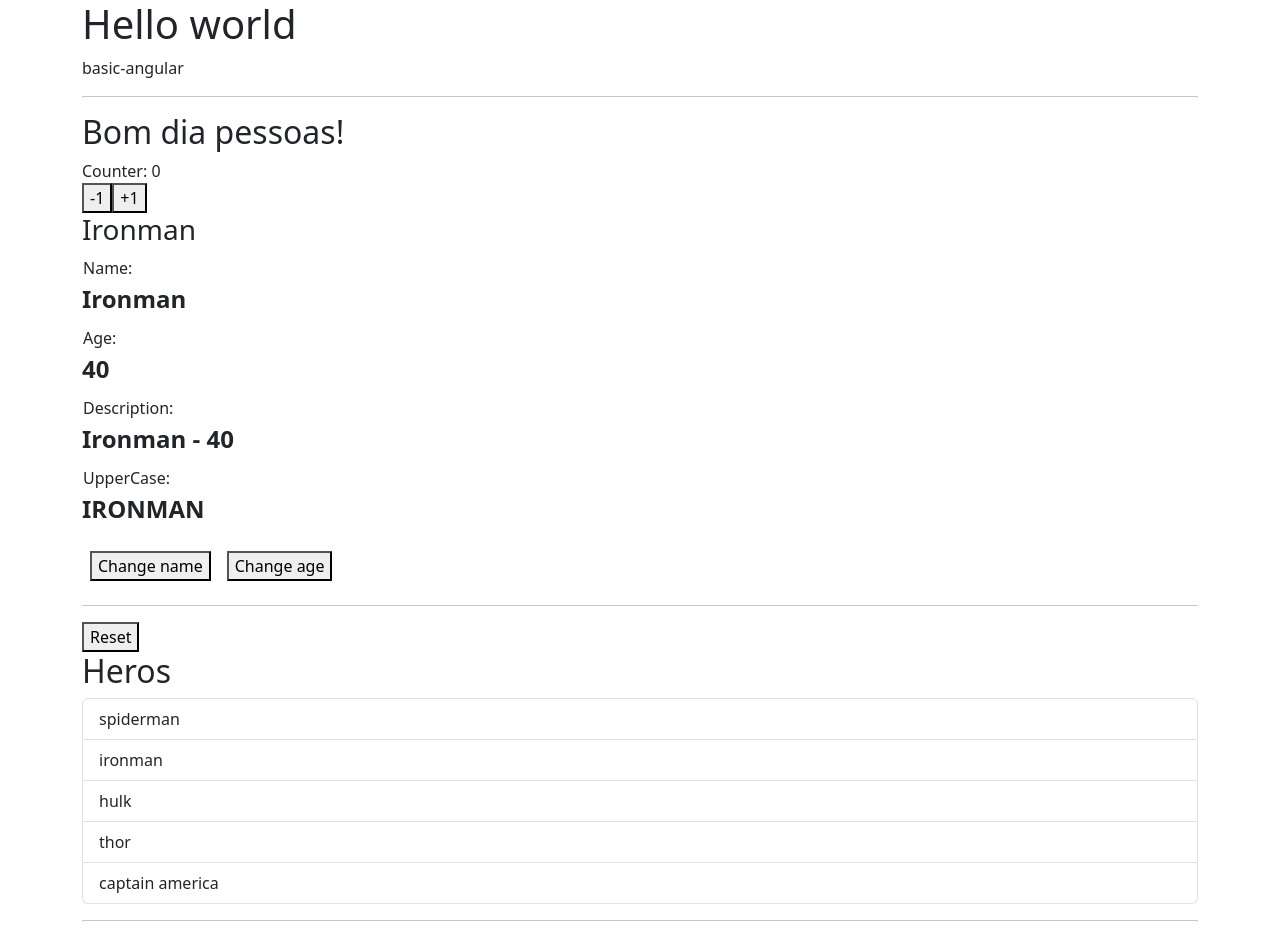
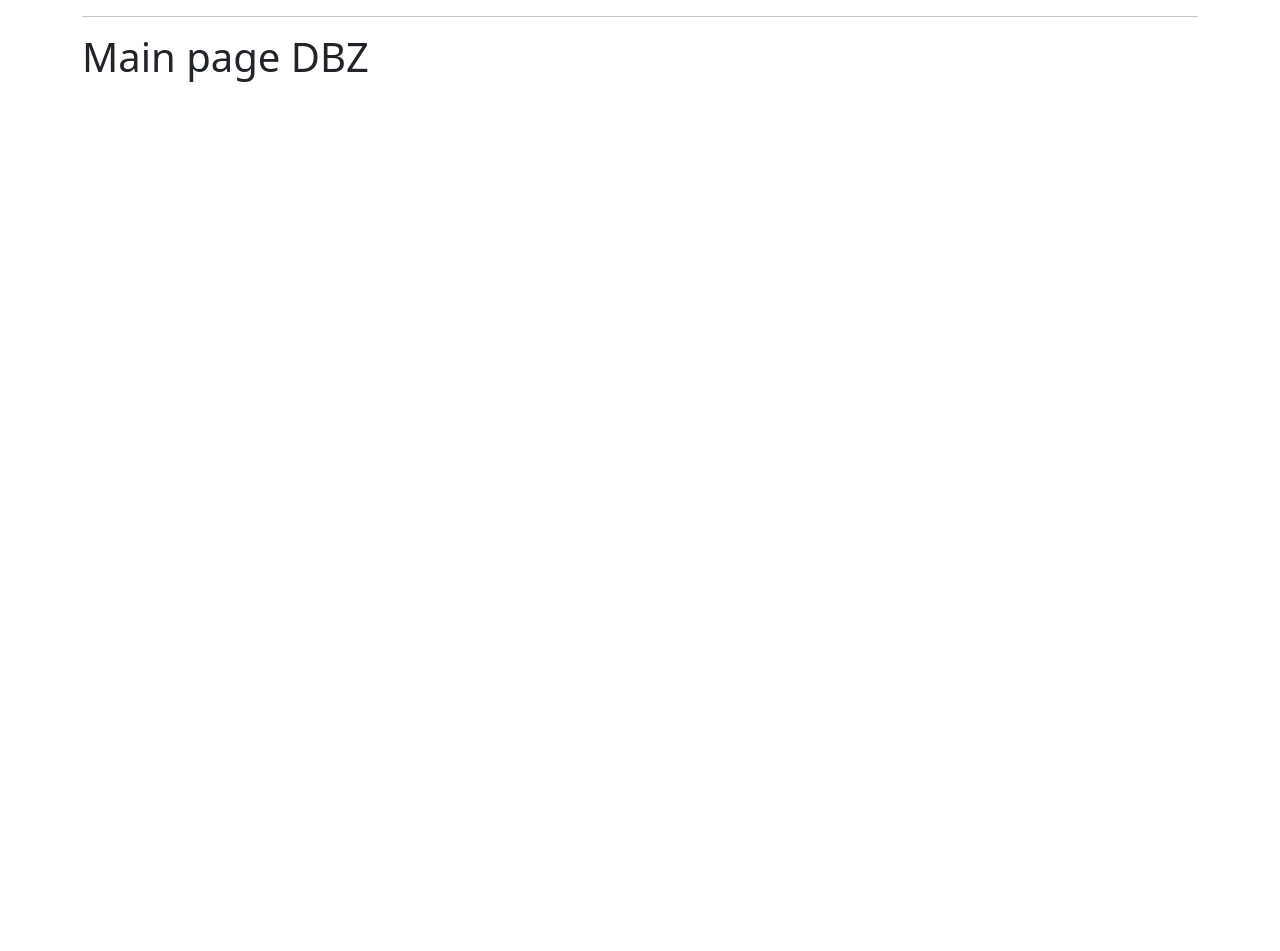
Before and after one commit to tomasVergara14/basics-angular, an Angular app: page / in a window 1280 px wide. Shown: the top 951 px of the page. After the commit the page ends 800 px from the top, so only its background shows below. Built offline with nearby package versions, Linux system fonts and the light colour scheme.

Commit message:
modules practice

```diff
--- a/src/app/app.component.html
+++ b/src/app/app.component.html
@@ -1,10 +1,9 @@
 <div class="container">
-  <h1>Hello world</h1>
-  <span> {{ title }} </span>
   <hr>
   <div class="">
-    <app-counter></app-counter>
+    <!-- <app-counter></app-counter>
     <app-heroes-hero></app-heroes-hero>
-    <app-heroes-list></app-heroes-list>
+    <app-heroes-list></app-heroes-list> -->
+    <app-dbz-main-page></app-dbz-main-page>
   </div>
 </div>
--- a/src/app/app.module.ts
+++ b/src/app/app.module.ts
@@ -5,6 +5,7 @@
 import { BrowserModule } from '@angular/platform-browser';
 import { CounterModule } from './counter/counter.module';
 import { HerosModule } from './heroes/heroes.module';
+import { DbzModule } from './dbz/dbz.module';
 //Components
 import { AppComponent } from './app.component';
 
@@ -16,6 +17,7 @@
     BrowserModule,
     CounterModule,
     HerosModule,
+    DbzModule,
     AppRoutingModule
   ],
   providers: [],
--- /dev/null
+++ b/src/app/dbz/pages/main-page-component.html
@@ -0,0 +1,2 @@
+
+<h1>Main page DBZ</h1>
--- /dev/null
+++ b/src/app/dbz/pages/main-page-component.ts
@@ -0,0 +1,16 @@
+import { Component, OnInit } from "@angular/core";
+
+@Component({
+    selector:'app-dbz-main-page',
+    templateUrl:'main-page-component.html',
+    styleUrls:['main-page-component.scss']
+})
+
+export class DbzMainPageComponent implements OnInit{
+
+    constructor(){}
+    ngOnInit(): void {
+        console.log('its implemented')
+    }
+
+}
```
Also changed, not shown: src/app/dbz/dbz.module.ts (added, +18 -0 lines), src/app/dbz/pages/main-page-component.scss (added).
